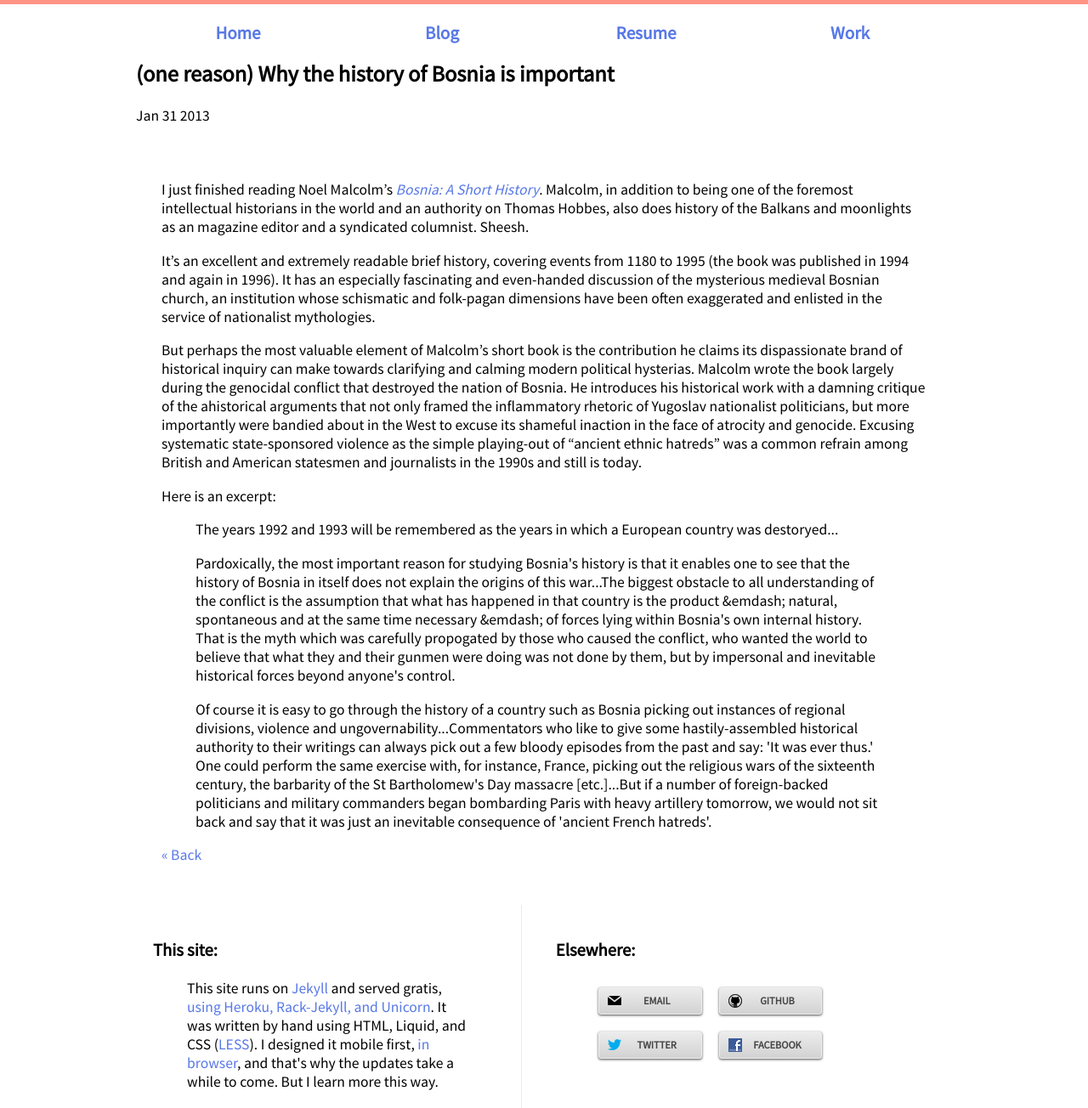
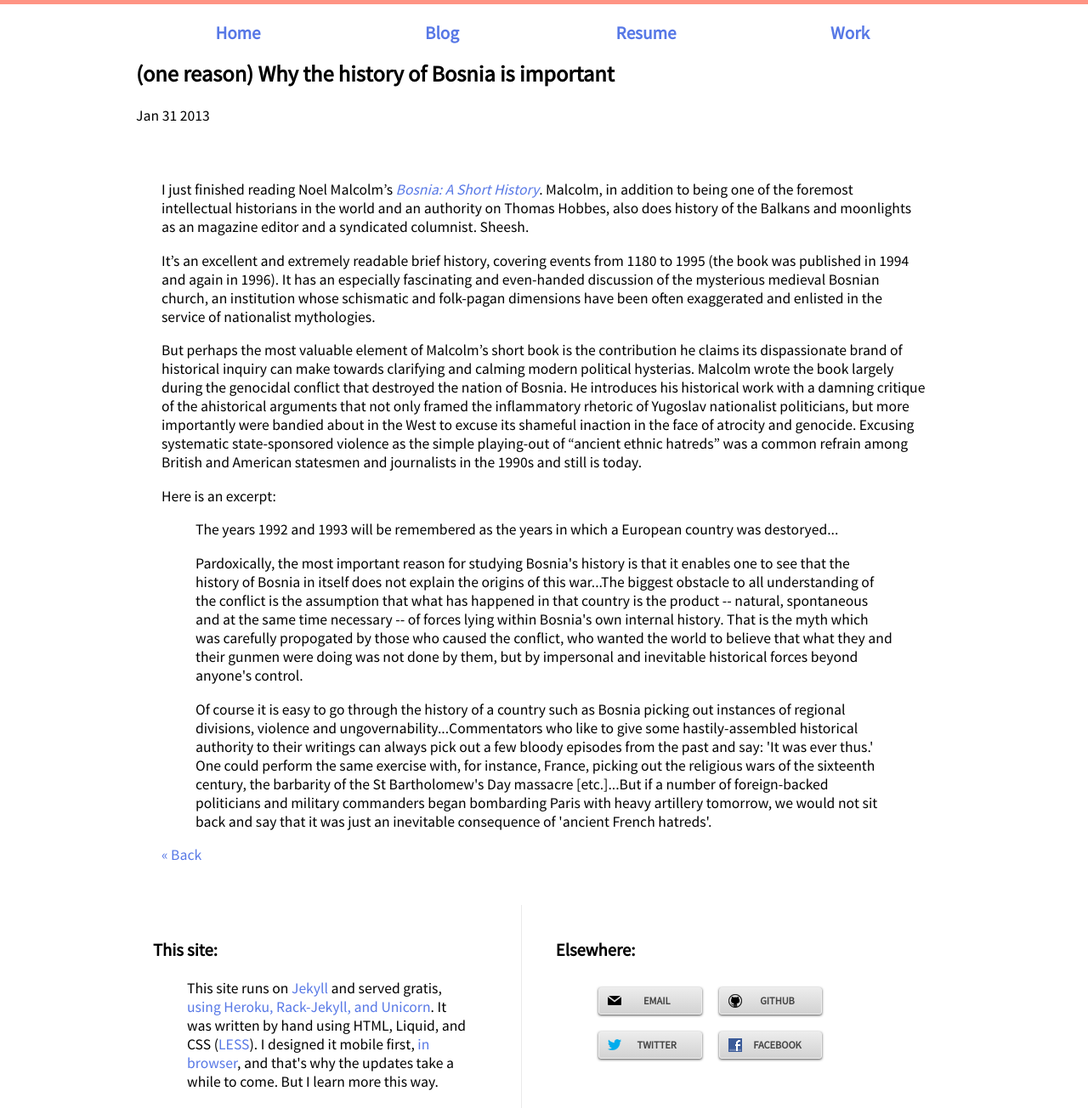
Before and after one commit to evanseyf/blog, a Jekyll site: the page built from _posts/2013-01-31-importance-of-history-bosnia.md, in a window 1280 px wide and 1304 px high. Shown: the whole window at 85% size. Built offline with Jekyll 4.4.1, drawn with Linux system fonts in a browser that asks for light colours; nearby versions of some CDN libraries; Markdown is read by kramdown in place of the engine named in the settings; part of the change alters nothing that is shown.

Commit message:
OMG EM DASH

```diff
--- a/_posts/2013-01-31-importance-of-history-bosnia.md
+++ b/_posts/2013-01-31-importance-of-history-bosnia.md
@@ -13,6 +13,6 @@ Here is an excerpt:
 
 <blockquote>
 	<p>The years 1992 and 1993 will be remembered as the years in which a European country was destoryed...</p>
-	<p>Pardoxically, the most important reason for studying Bosnia's history is that it enables one to see that the history of Bosnia in itself does not explain the origins of this war...The biggest obstacle to all understanding of the conflict is the assumption that what has happened in that country is the product &emdash; natural, spontaneous and at the same time necessary &emdash; of forces lying within Bosnia's own internal history. That is the myth which was carefully propogated by those who caused the conflict, who wanted the world to believe that what they and their gunmen were doing was not done by them, but by impersonal and inevitable historical forces beyond anyone's control.</p>
+	<p>Pardoxically, the most important reason for studying Bosnia's history is that it enables one to see that the history of Bosnia in itself does not explain the origins of this war...The biggest obstacle to all understanding of the conflict is the assumption that what has happened in that country is the product -- natural, spontaneous and at the same time necessary -- of forces lying within Bosnia's own internal history. That is the myth which was carefully propogated by those who caused the conflict, who wanted the world to believe that what they and their gunmen were doing was not done by them, but by impersonal and inevitable historical forces beyond anyone's control.</p>
 	<p>Of course it is easy to go through the history of a country such as Bosnia picking out instances of regional divisions, violence and ungovernability...Commentators who like to give some hastily-assembled historical authority to their writings can always pick out a few bloody episodes from the past and say: 'It was ever thus.' One could perform the same exercise with, for instance, France, picking out the religious wars of the sixteenth century, the barbarity of the St Bartholomew's Day massacre [etc.]...But if a number of foreign-backed politicians and military commanders began bombarding Paris with heavy artillery tomorrow, we would not sit back and say that it was just an inevitable consequence of 'ancient French hatreds'.</p>
 </blockquote>
```
